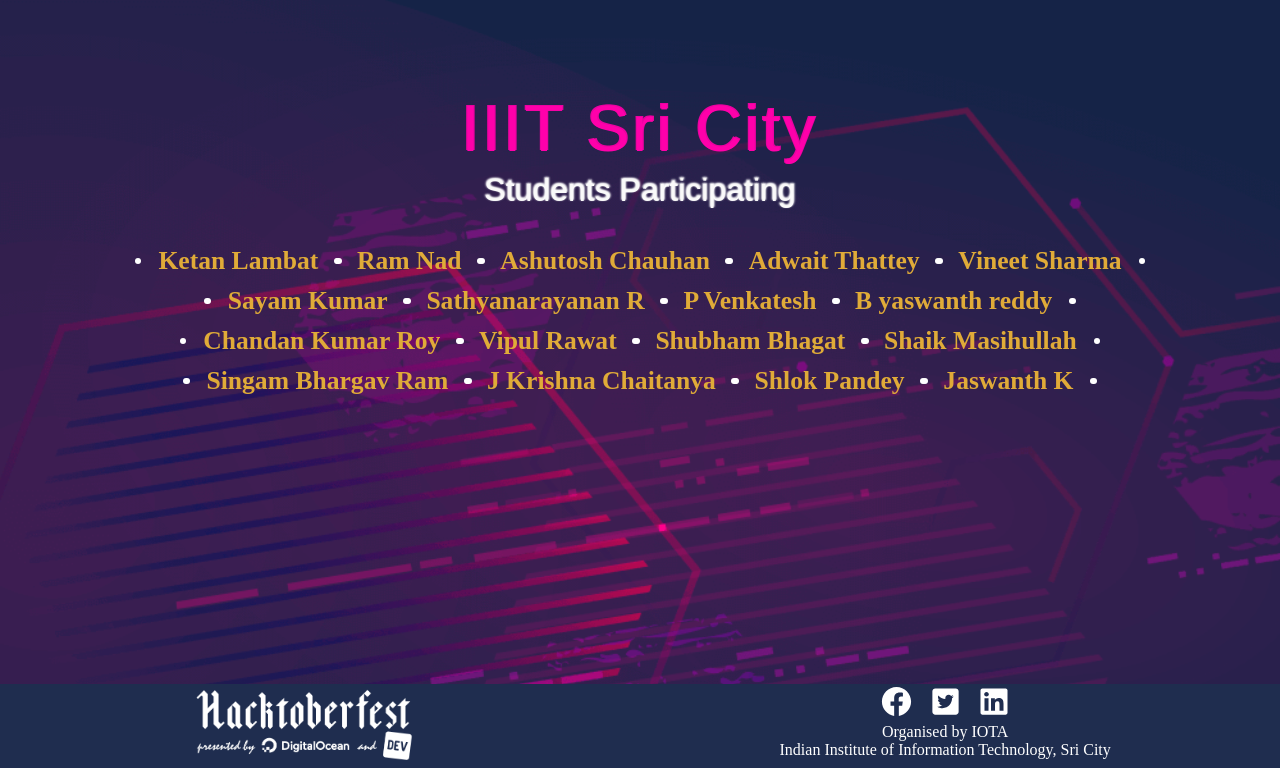
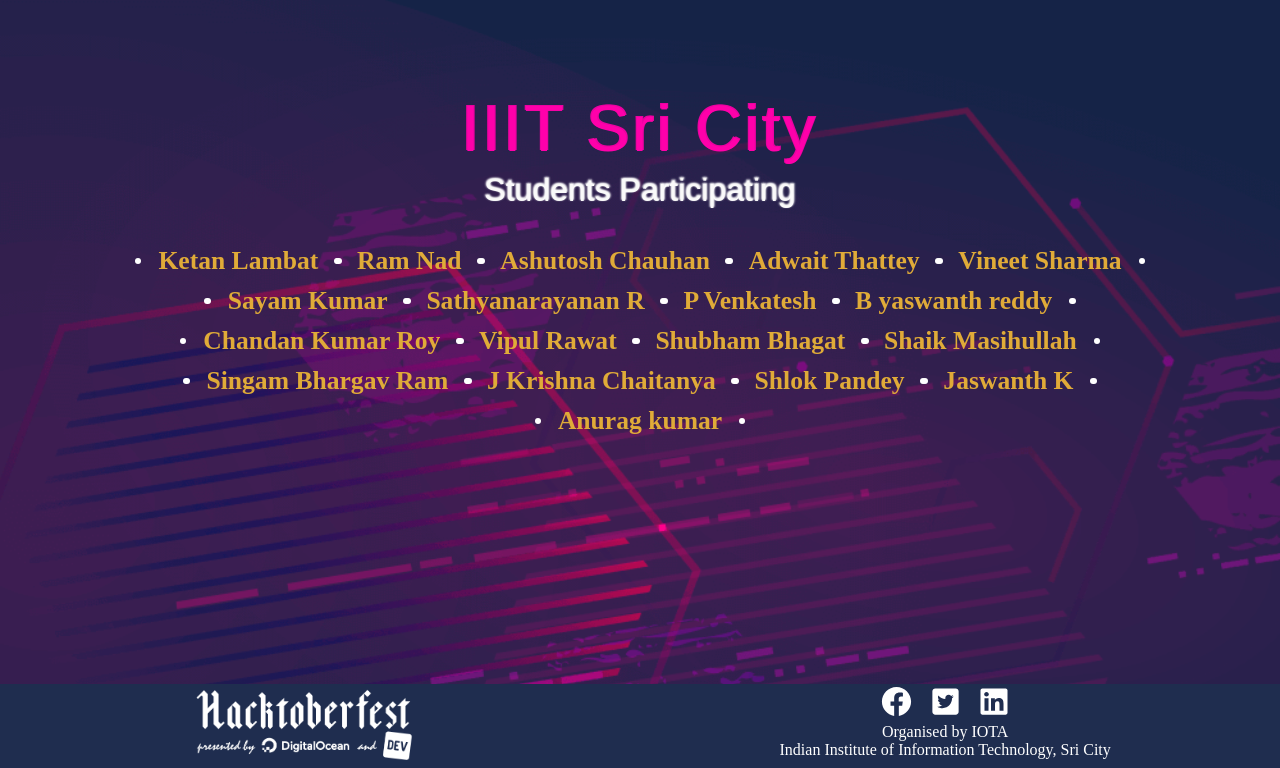
Before and after one commit to Project-Club-IIITS/hacktoberfest2019-participants, a Jekyll site: the page index.html, which Jekyll copies as it is, in a window 1280 px wide, cut to the strip 132-900 px from the top of the page. Built offline with Jekyll 4.4.1, drawn with Linux system fonts in a browser that asks for light colours; some web fonts are replaced.

Commit message:
added my name

```diff
--- a/index.html
+++ b/index.html
@@ -63,6 +63,7 @@
                 <li><a href="https://github.com/chaitanya531">J Krishna Chaitanya</a></li>
                 <li><a href="https://github.com/b30wulffz">Shlok Pandey</a></li>
                 <li><a href="https://github.com/JazzKriss21">Jaswanth K</a></li>
+                <li><a href="https://github.com/anu725053">Anurag kumar</a></li>
 
             </ul>
         </div>
```
